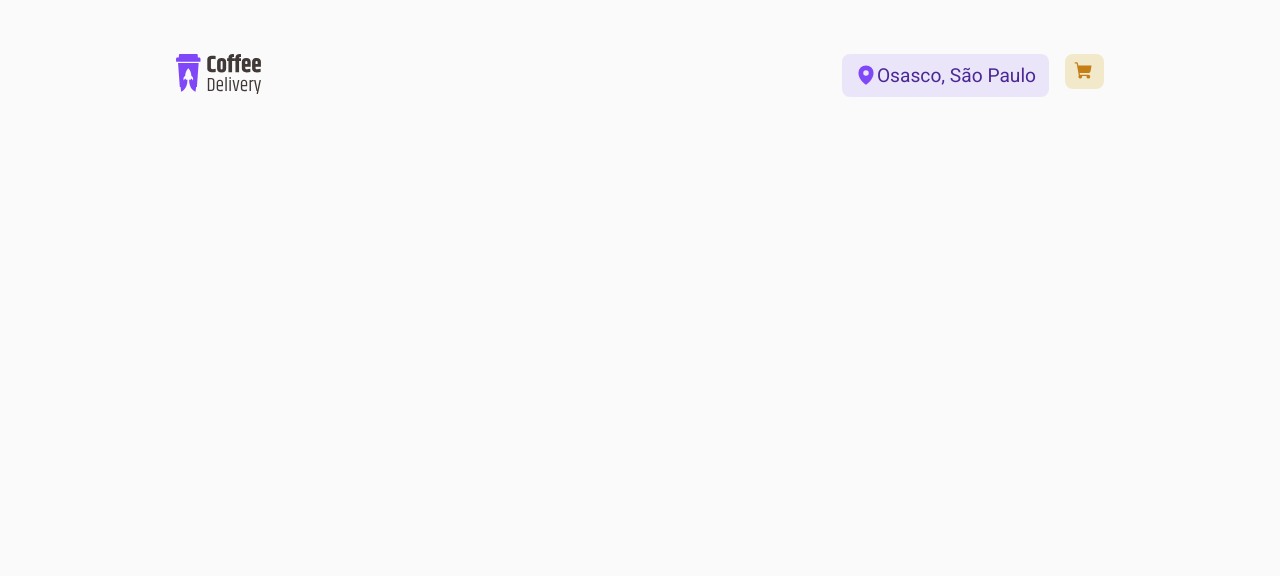
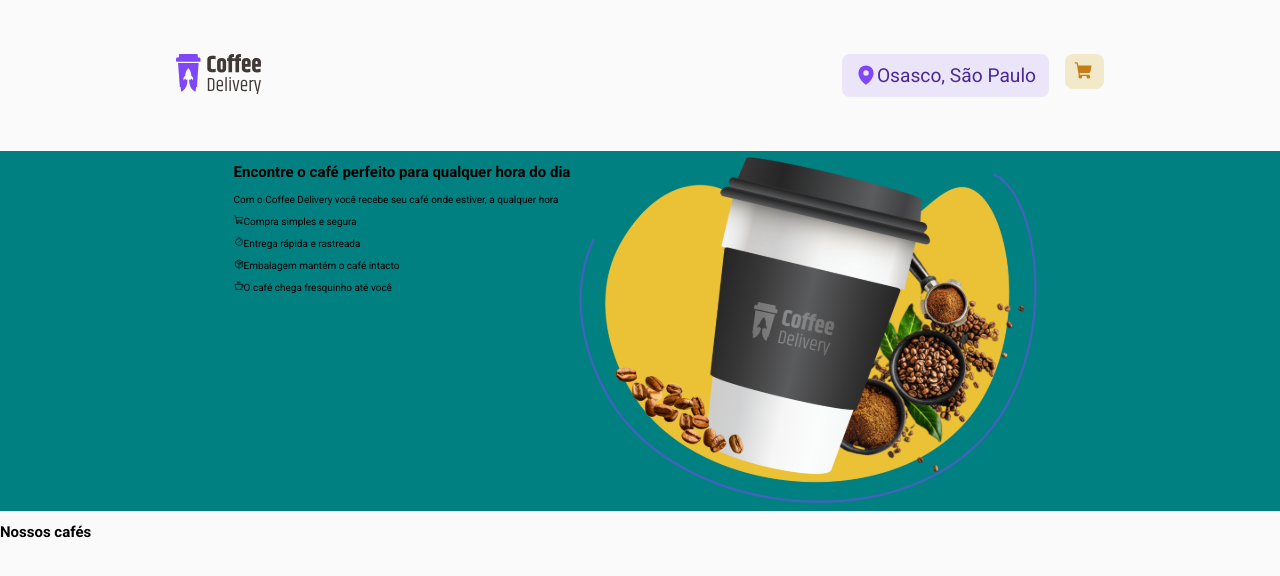
Before and after one commit to cauealb/projects-React, a React (Vite) app in the folder 05-coffe-delivey/: page / in a window 1280 px wide. Shown: the top 576 px of the page. Built offline with nearby package versions, Linux system fonts and the light colour scheme.

Commit message:
style: Começando a estilização do Hero

```diff
--- a/05-coffe-delivey/src/Routes/Components/HederDefault/HeaderDefault.tsx
+++ b/05-coffe-delivey/src/Routes/Components/HederDefault/HeaderDefault.tsx
@@ -1,7 +1,8 @@
 import logo from '../../../assets/Logo/Logo.svg'
 import { MapPin, ShoppingCart } from 'phosphor-react'
 import { HeaderStyle, HeaderStyleDiv, ParagraphStyle, PayStyle } from './HeaderDefaultStyle'
-import { NavLink, Outlet } from 'react-router'
+import { NavLink } from 'react-router'
+import { Hero } from '../Hero/Hero'
 
 export function HeaderDefault() {
     return (
@@ -18,8 +19,8 @@ export function HeaderDefault() {
                         </NavLink>
                     </PayStyle>
                 </HeaderStyleDiv>
-                <Outlet />
             </HeaderStyle>
+            <Hero />
         </>
     )
 }
--- a/05-coffe-delivey/src/Routes/Components/Hero/Hero.tsx
+++ b/05-coffe-delivey/src/Routes/Components/Hero/Hero.tsx
@@ -1,9 +1,12 @@
 import { Coffee, Package, ShoppingCart, Timer } from "phosphor-react";
+import imgCoffe from '../../../assets/Logo/ImagemCoffe.svg'
+import { SectionPrincipal } from "./HeroStyle";
 
 export function Hero() {
     return (
         <>
-            <section>
+            <SectionPrincipal>
+                    <img src={imgCoffe} alt="Café feito pela Coffe Delivery" />
                 <div>
                     <h1>Encontre o café perfeito para qualquer hora do dia</h1>
                     <p>Com o Coffee Delivery você recebe seu café onde estiver, a qualquer hora</p>
@@ -26,7 +29,9 @@ export function Hero() {
                         </p>
                     </div>
                 </div>
-            </section>
+            </SectionPrincipal>
+
+            <h2>Nossos cafés</h2>
         </>
     )
 }
--- /dev/null
+++ b/05-coffe-delivey/src/Routes/Components/Hero/HeroStyle.ts
@@ -0,0 +1,8 @@
+import styled from "styled-components";
+
+export const SectionPrincipal = styled.section`
+    display: flex;
+    justify-content: center;
+    flex-direction: row-reverse;
+    background-color: teal
+`;
```
